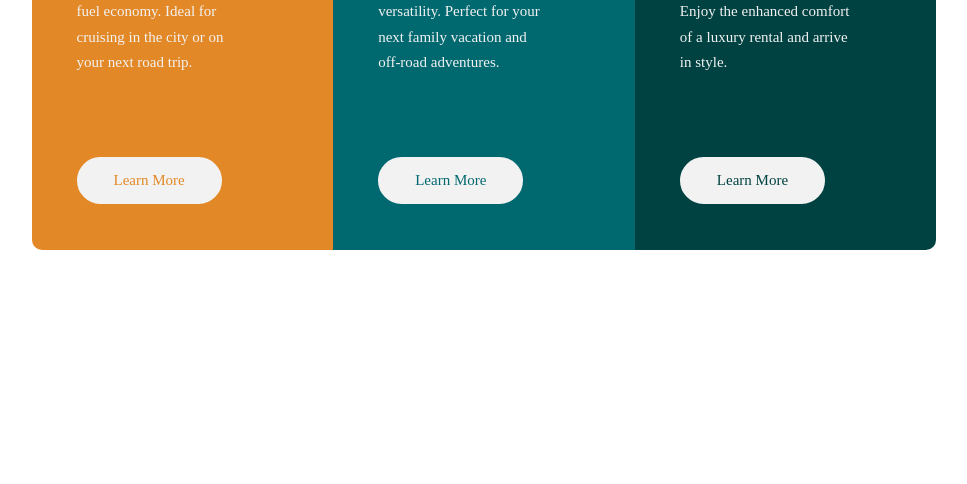
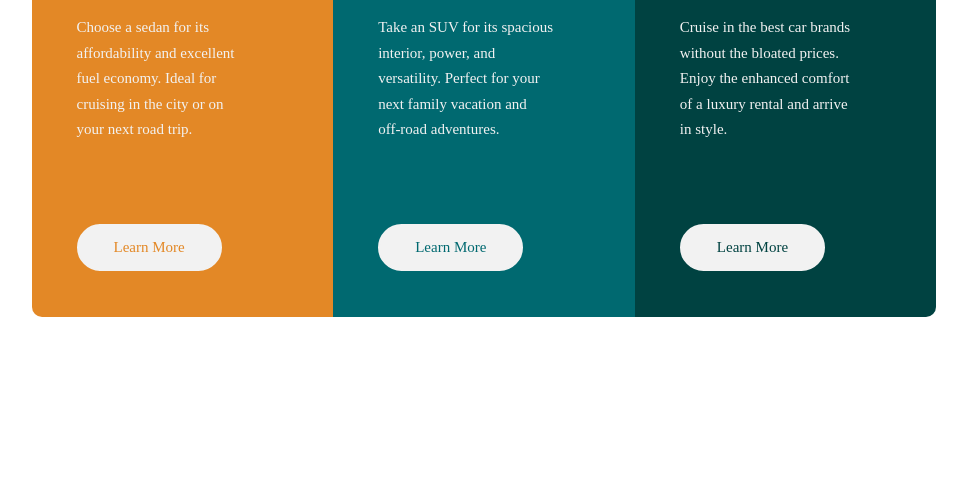
Before and after one commit to mounaimMoussaoui/challengeFrontEndMentor, a plain HTML site: page index.html in a window 1280 px wide. Shown: the part 332-816 px from the top of the page, without its empty margins (156-1123 px from the left). Drawn offline with Linux system fonts and the light colour scheme.

Commit message:
update style

```diff
--- a/index.html
+++ b/index.html
@@ -27,7 +27,7 @@
       padding: 0%;
     }
     .container {
-      margin: 100px auto;
+      margin: 167px auto;
     }
     @media (min-width:668px) {
       .container {
```
